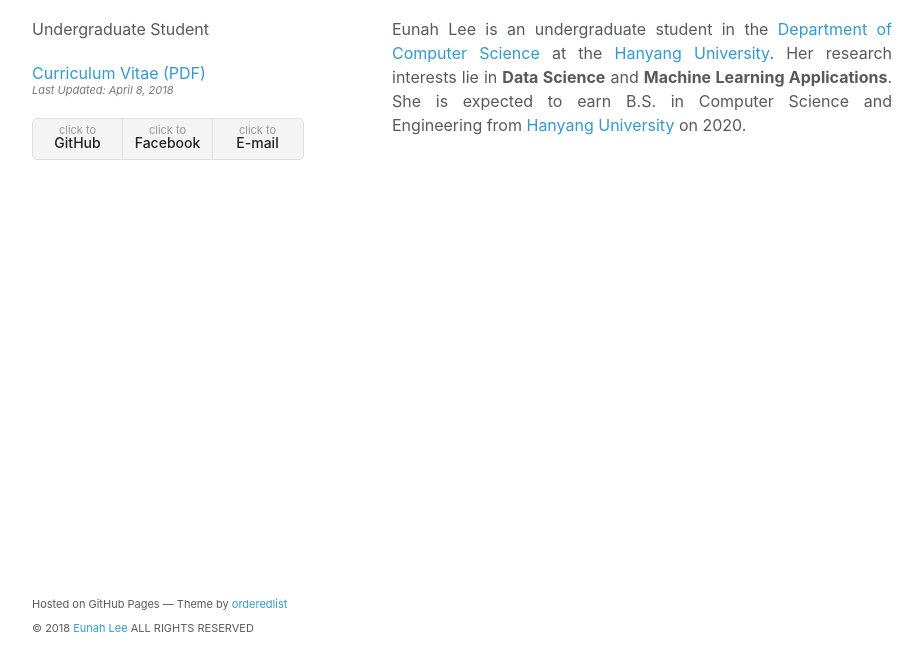
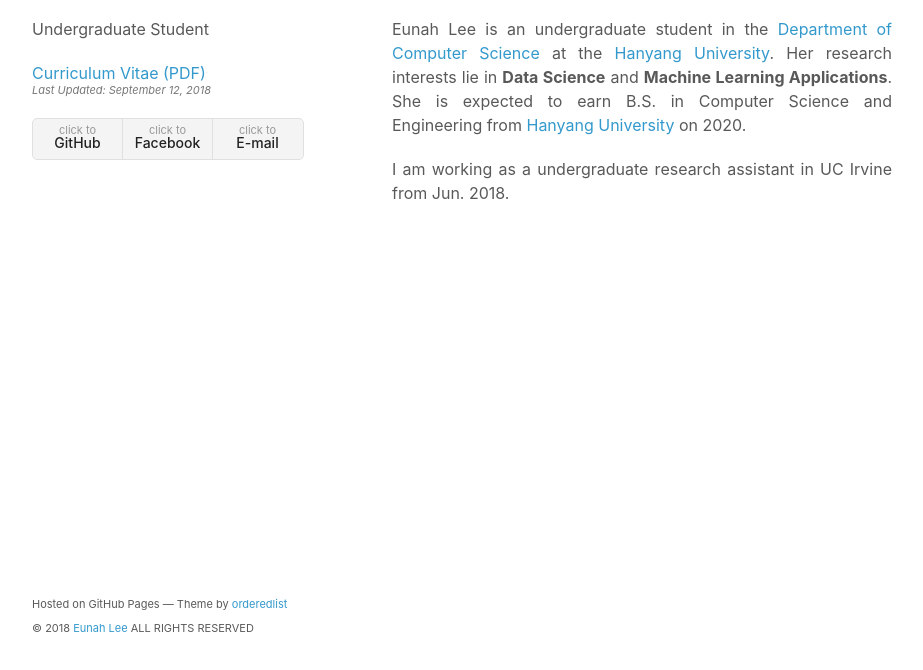
Before and after one commit to LeeEunah/LeeEunah.github.io, a plain HTML site: page index.html in a window 1280 px wide. Shown: the part 92-762 px from the top of the page, without its empty margins (178-1101 px from the left). Drawn offline with Linux system fonts and the light colour scheme.

Commit message:
Update index.html

```diff
--- a/index.html
+++ b/index.html
@@ -17,7 +17,7 @@
       <header>
         <h1>Eunah Lee</h1>
         <p>Undergraduate Student</p>
-        <p class="view"><a href="./Rm-eunah.pdf">Curriculum Vitae (PDF)<br><small><em>Last Updated: April 8, 2018</em></small></a></p>
+        <p class="view"><a href="../cv-eunah.pdf">Curriculum Vitae (PDF)<br><small><em>Last Updated: September 12, 2018</em></small></a></p>
         <ul>
         	<li><a href="https://github.com/LeeEunah">click to<strong>GitHub</strong></a></li>
           	<li><a href="https://www.facebook.com/eunah.lee">click to<strong>Facebook</strong></a></li>
@@ -28,6 +28,7 @@
         <h1>About</h1>
 
         <p>Eunah Lee is an undergraduate student in the <a href="http://cs.hanyang.ac.kr/eng/">Department of Computer Science</a> at the <a href="http://www.hanyang.ac.kr/web/eng">Hanyang University</a>. Her research interests lie in <b>Data Science</b> and <b>Machine Learning Applications</b>. She is expected to earn B.S. in Computer Science and Engineering from <a href="http://www.hanyang.ac.kr/web/eng">Hanyang University</a> on 2020.
+        <p>I am working as a undergraduate research assistant in UC Irvine from Jun. 2018.
 
       </section>
       <footer>
```
